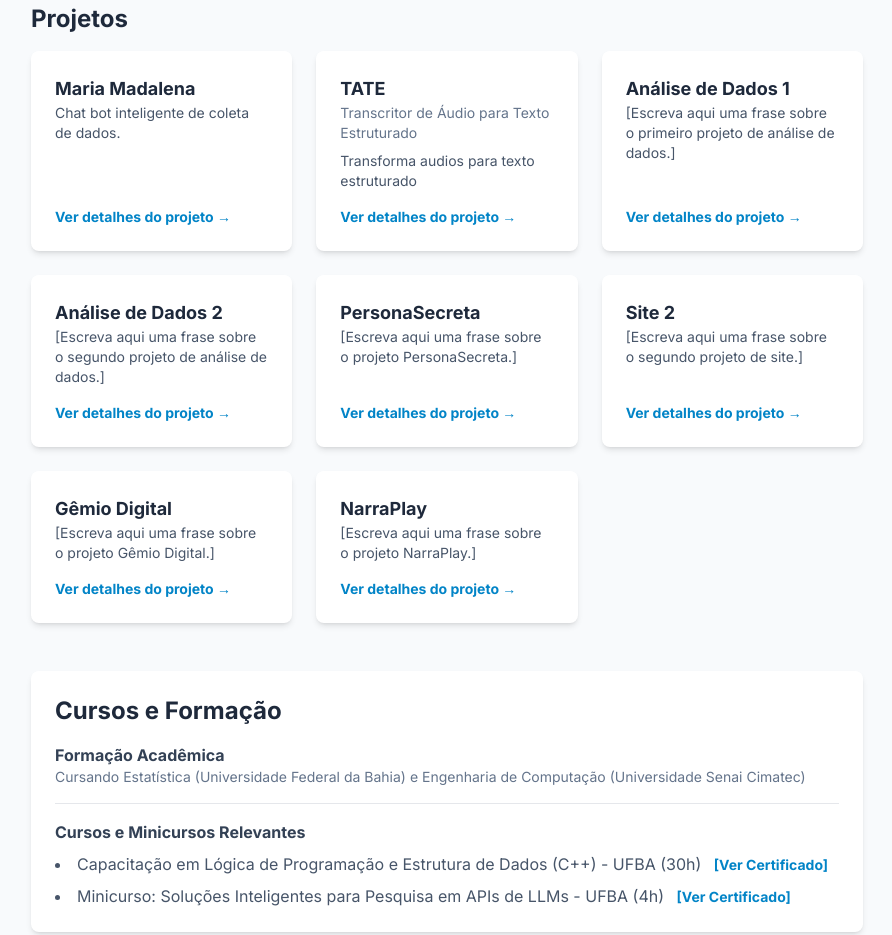
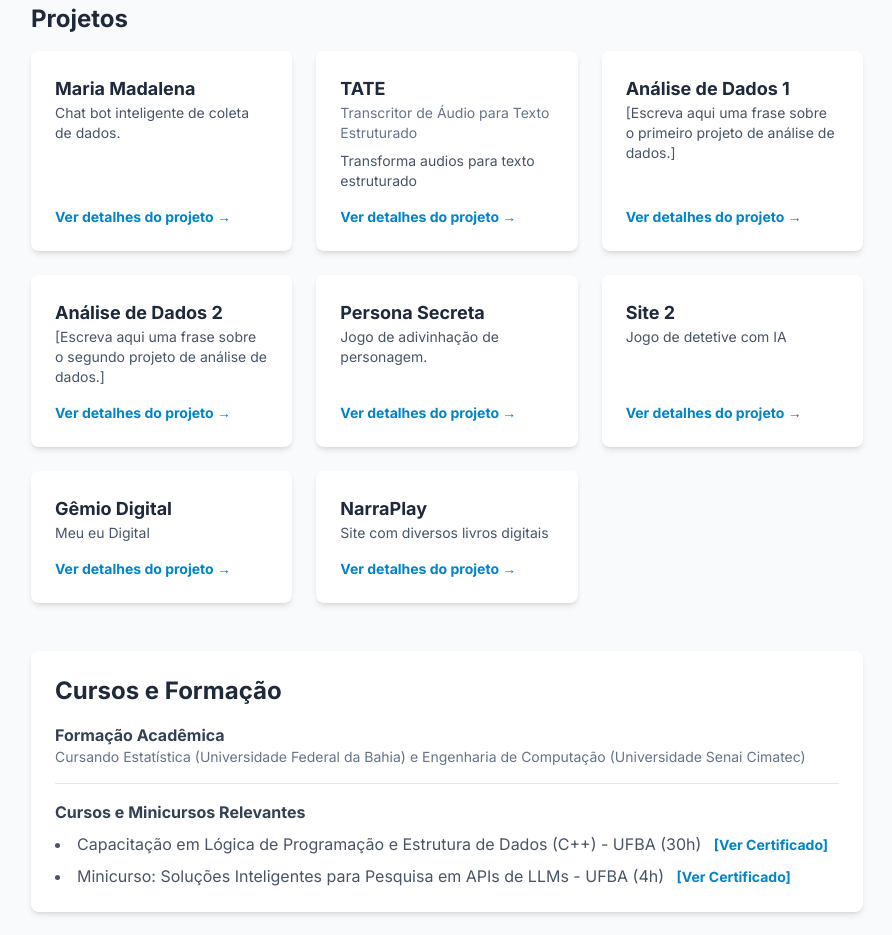
Before and after one commit to Dancadlim/meu-portifolio, a plain HTML site: page index.html in a window 1280 px wide. Shown: the part 827-1762 px from the top of the page, without its empty margins (193-1085 px from the left). Drawn offline with nearby package versions, Linux system fonts and the light colour scheme.

Commit message:
Atualiza site com as informações recentes 60% concluido

```diff
--- a/index.html
+++ b/index.html
@@ -115,7 +115,7 @@
                             </li>
                             <li>
                                 <span>Minicurso: Soluções Inteligentes para Pesquisa em APIs de LLMs - UFBA (4h)</span>
-                                <a href="certificados/Certificado_Minicurso-LLMs.pdf" target="_blank" class="text-sky-600 hover:underline text-sm font-semibold ml-2">[Ver Certificado]</a>
+                                <a href="certificados/Certificado_Minicurso_LLMs.pdf" target="_blank" class="text-sky-600 hover:underline text-sm font-semibold ml-2">[Ver Certificado]</a>
                             </li>
                         </ul>
                     </div>
@@ -164,7 +164,7 @@
                     shortDescription: 'Transforma audios para texto estruturado',
                     longDescription: 'ALternativa a entrevista com alternativas fechadas. O audio é coletado e submetido a uma transcrição. Após isso a o Gemini-2.5-flash estrutura para o modelo fornecido, deixando facil de fazer a analise de dados.',
                     technologies: ['Python', 'Google Gemini-2.5-flash', 'Google Colab'],
-                    challenges: 'Aqui a dificuldade foi fazer a pessoa falar para termos ',
+                    challenges: 'Aqui a dificuldade foi foi fazer a pessoa falar, quanto mais melhor, para podermos pegar o diferencial, o a mais das respostas.',
                     githubUrl: 'https://docs.github.com/pt/repositories/creating-and-managing-repositories/quickstart-for-repositories',
                     liveUrl: ''
                 },
@@ -190,20 +190,20 @@
                 },
                 {
                     id: 'persona-secreta',
-                    title: 'PersonaSecreta',
-                    shortDescription: '[Escreva aqui uma frase sobre o projeto PersonaSecreta.]',
-                    longDescription: '[Parágrafo explicando o que o projeto é, qual problema ele resolve e para quem ele se destina.]',
-                    technologies: ['Tecnologia X', 'Tecnologia Y', 'Banco de Dados Z'],
-                    challenges: '[Detalhe aqui os desafios técnicos que enfrentou e o que aprendeu no processo.]',
+                    title: 'Persona Secreta',
+                    shortDescription: 'Jogo de adivinhação de personagem.',
+                    longDescription: 'Jogo de adivinhação de personagem. Explora a caracteristica do google gemini em personificar personagens e torna a aventura ludica e divertida.',
+                    technologies: ['Python', 'Google Gemini-2.5-flash', 'Streamlit', 'Firebase'],
+                    challenges: 'Conseguir o melhor prompt para fazer com que não fique tão fácil. Fazer o gemini realmente entrar no personagem sem entregar a resposta de cara.',
                     githubUrl: 'https://docs.github.com/pt/repositories/creating-and-managing-repositories/quickstart-for-repositories',
-                    liveUrl: 'https://www.youtube.com/watch?v=BU-w2_Aae54'
+                    liveUrl: 'https://joguinho.streamlit.app/'
                 },
                 {
                     id: 'site-2',
                     title: 'Site 2',
-                    shortDescription: '[Escreva aqui uma frase sobre o segundo projeto de site.]',
-                    longDescription: '[Parágrafo explicando o que o projeto é, qual problema ele resolve e para quem ele se destina.]',
-                    technologies: ['HTML5', 'CSS3', 'JavaScript', 'Tailwind CSS'],
+                    shortDescription: 'Jogo de detetive com IA',
+                    longDescription: 'Jogo em que o google Gemini cria cenarios e os jogadores tem como objetivo acertar o que acontece na historia com perguntas de sim ou não, respondidas pelo narrador, podendo ser tanto o gemini como um jogador.',
+                    technologies: ['Python', 'Google Gemini', 'Streamlit', 'Firebase'],
                     challenges: '[Detalhe aqui os desafios técnicos que enfrentou e o que aprendeu no processo.]',
                     githubUrl: 'https://docs.github.com/pt/repositories/creating-and-managing-repositories/quickstart-for-repositories',
                     liveUrl: 'https://www.youtube.com/watch?v=BU-w2_Aae54'
@@ -211,19 +211,19 @@
                 {
                     id: 'gemio-digital',
                     title: 'Gêmio Digital',
-                    shortDescription: '[Escreva aqui uma frase sobre o projeto Gêmio Digital.]',
-                    longDescription: '[Parágrafo explicando o que o projeto é (um "digital twin"), qual problema ele resolve (ex: simulação, otimização) e para quem ele se destina.]',
+                    shortDescription: 'Meu eu Digital',
+                    longDescription: 'Parte 1 de um projeto que tem como objetivo ser seu assistente digital. Responder mensagens, realizar tarefas como adicionar na agenda, adicionar notas como se fosse voce. Nessa primeira parte, uma IA fala e se comporta como você, podendo responder mensagens curtas se passando por voce.',
                     technologies: ['Simulação', 'Modelagem 3D', 'Análise de Dados em Tempo Real', 'Python'],
-                    challenges: '[Detalhe aqui os desafios técnicos, como a integração de dados em tempo real ou a precisão do modelo, e o que aprendeu no processo.]',
+                    challenges: 'Aqui a dificuldade foi dar o contexto. Fazer com que a IA generativa não fugisse e respondesse e fizesse perguntas da mesma forma que humanos fazem, mais especificamente da mesma forma que o humano modelo faz',
                     githubUrl: 'https://docs.github.com/pt/repositories/creating-and-managing-repositories/quickstart-for-repositories',
                     liveUrl: ''
                 },
                 {
                     id: 'narra-play',
                     title: 'NarraPlay',
-                    shortDescription: '[Escreva aqui uma frase sobre o projeto NarraPlay.]',
-                    longDescription: '[Parágrafo explicando o que o projeto é, qual problema ele resolve (ex: narração de partidas esportivas) e para quem ele se destina.]',
-                    technologies: ['IA Generativa', 'Síntese de Voz', 'Processamento de Dados Esportivos', 'Python'],
+                    shortDescription: 'Site com diversos livros digitais',
+                    longDescription: 'Site que tem como objetivo ter diversas historias feitas com a gem do google gemini: storybook. Historias para adultos, crianças dos mais diversos generos e com narradores, deixando a experiência lúdica e divertida. PErfeito para ouvir no carro e quando estiver fazendo nada.',
+                    technologies: ['IA Generativa', 'Síntese de Voz', 'Python'],
                     challenges: '[Detalhe aqui os desafios técnicos, como a geração de uma narração natural e emocionante, e o que aprendeu no processo.]',
                     githubUrl: 'https://docs.github.com/pt/repositories/creating-and-managing-repositories/quickstart-for-repositories',
                     liveUrl: ''
```
